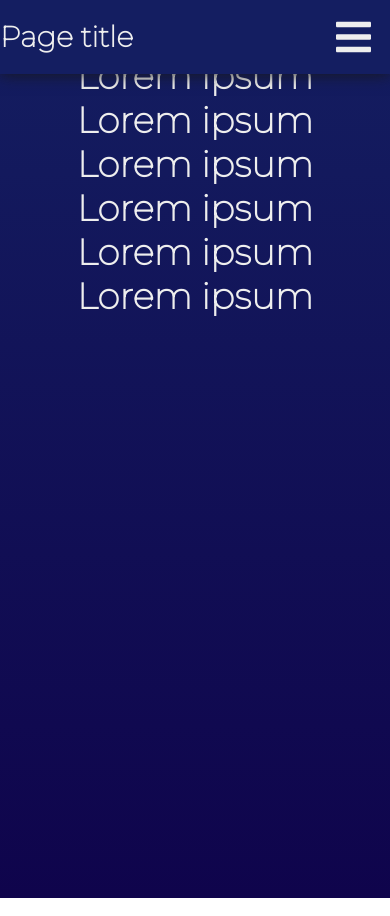
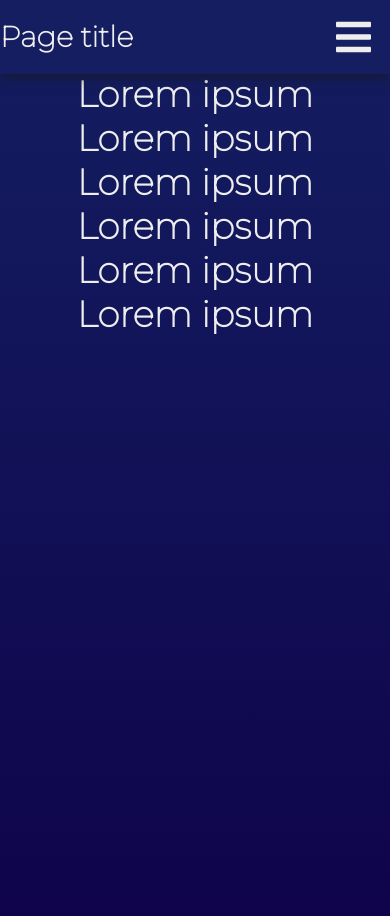
Before and after one commit to mathealgou/curriculumV2, a React (Vite) app: page / in a window 390 px wide. Built offline with nearby package versions, Linux system fonts and the light colour scheme.

Commit message:
Padding bug corrected,

```diff
--- a/src/index.scss
+++ b/src/index.scss
@@ -25,7 +25,7 @@ body {
 .content {
   padding-top: 4em;
   @media (max-width: 500px) {
-    padding-top: 1.5em;
+    padding-top: 2em;
   }
 
   min-height: 100vh;
```
